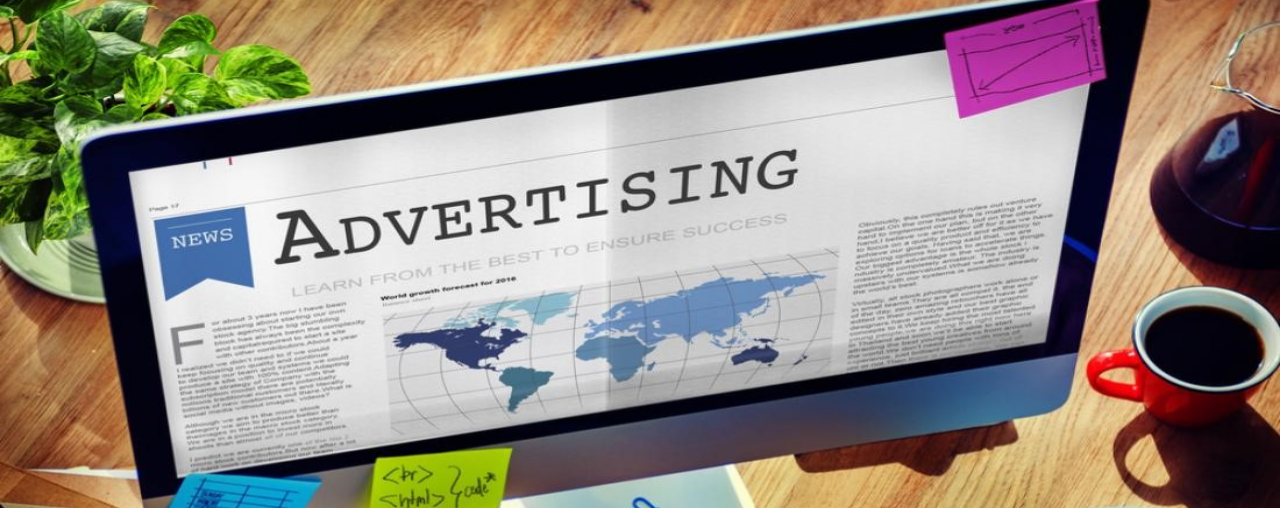
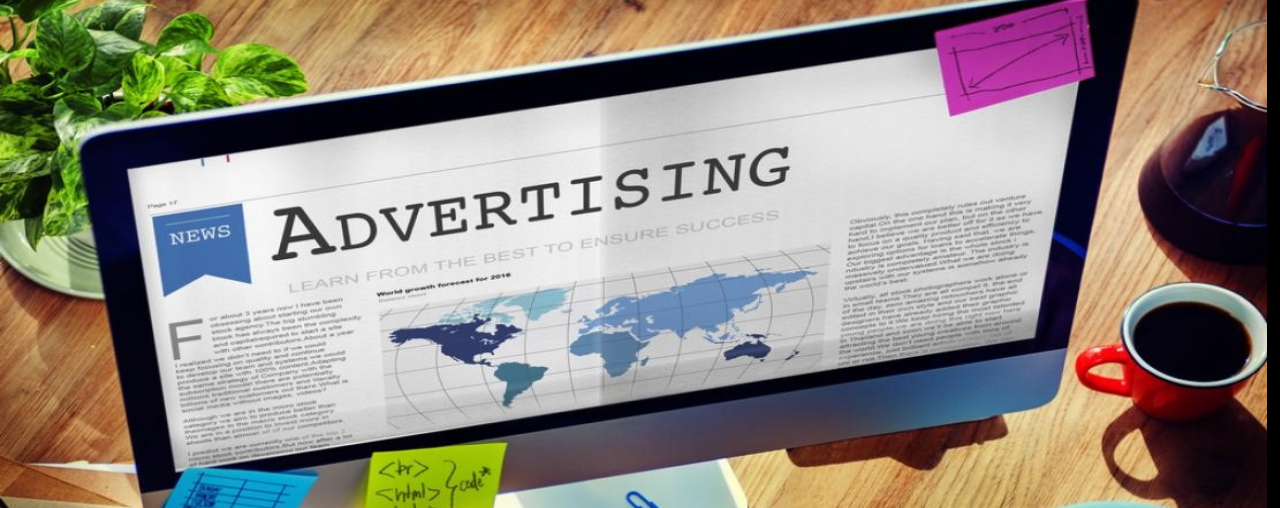
Before and after one commit to MONISH-TYAGI/Classic-Advertisement, a plain HTML site: page index.html in a window 1280 px wide. Shown: the part 154-662 px from the top of the page. Drawn offline with Linux system fonts and the light colour scheme.

Commit message:
Final changes for all devices

```diff
--- a/index.css
+++ b/index.css
@@ -5,6 +5,7 @@ body {
     height: 350rem;
     background-color: black;
     /* overflow-y: hidden; */
+    zoom:99%;
 }
 *{
     box-sizing: border-box;
```
